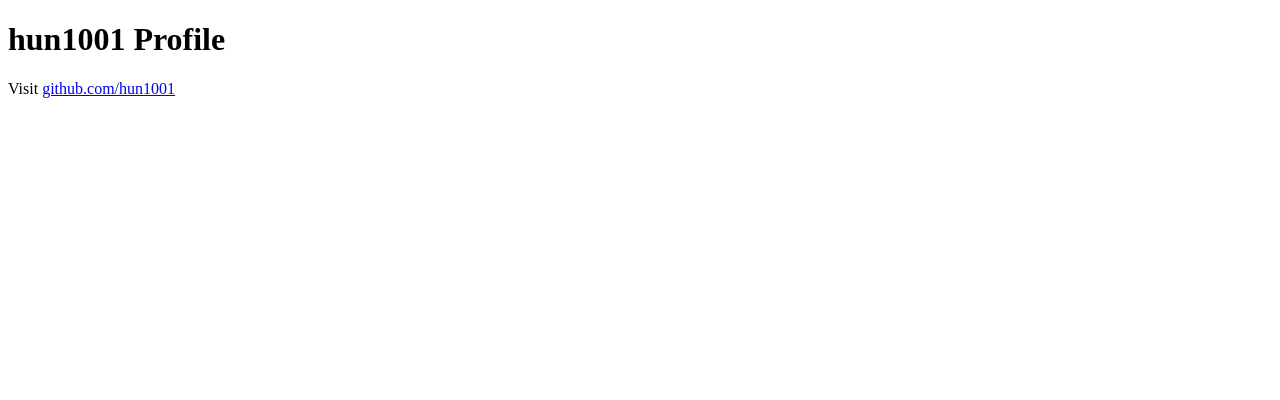
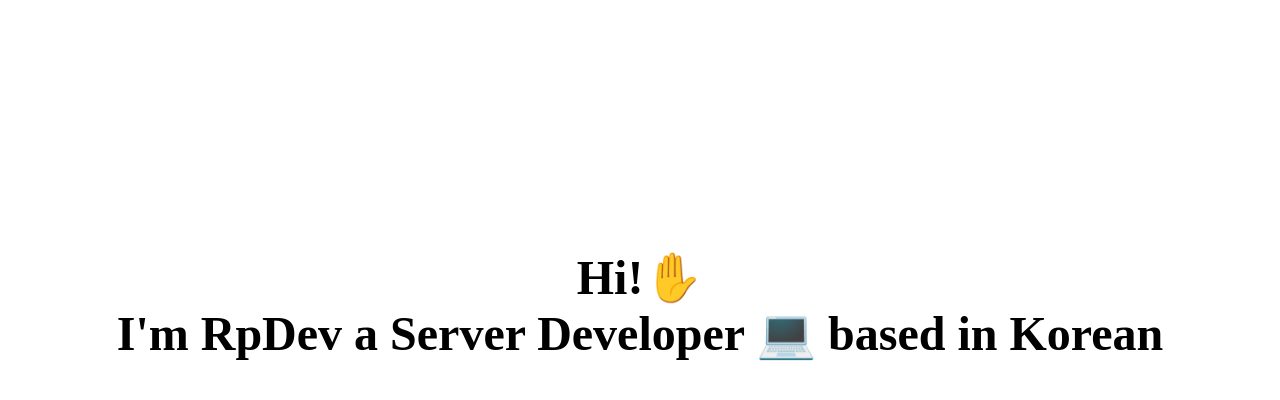
Before and after one commit to hun1001/hun1001.github.io, a SvelteKit app: page / in a window 1280 px wide. Shown: the top 400 px of the page. Built offline with nearby package versions, Linux system fonts and the light colour scheme.

Commit message:
프로필 참고하여 제작 완료 lib 추가 및 about project home에 기본 정보 추가함

```diff
--- a/package.json
+++ b/package.json
@@ -21,5 +21,8 @@
 		"typescript": "^5.0.0",
 		"vite": "^5.0.3"
 	},
-	"type": "module"
+	"type": "module",
+	"dependencies": {
+		"svelte-icons": "^2.1.0"
+	}
 }
--- a/src/routes/+page.svelte
+++ b/src/routes/+page.svelte
@@ -1,4 +1,113 @@
-<h1>hun1001 Profile</h1>
-<p>
-    Visit <a href="https://github.com/hun1001">github.com/hun1001</a>
-</p>
+<script>
+    import FaLinkedin from "svelte-icons/fa/FaLinkedin.svelte";
+    import FaGithub from "svelte-icons/fa/FaGithub.svelte";
+    import FaEnvelope from "svelte-icons/fa/FaEnvelope.svelte";
+    import { modalOpened } from "$lib/store";
+</script>
+
+<svelte:head>
+    <title>hun1001 - Main page</title>
+</svelte:head>
+
+<main>
+    <h1>Hi!✋ <br /> I'm RpDev a Server Developer 💻 based in Korean</h1>
+    <div class="icons">
+        <div
+            role="button"
+            tabindex="0"
+            on:keypress={() => {
+                modalOpened.set(true);
+            }}
+            on:click={() => {
+                modalOpened.set(true);
+            }}
+        >
+            <div class="icon">
+                <FaEnvelope />
+            </div>
+        </div>
+
+        <a
+            href="https://github.com/hun1001"
+            aria-label="GitHub"
+            target="_blank"
+            rel="noopener noreferrer"
+        >
+            <div class="icon">
+                <FaGithub />
+            </div>
+        </a>
+        <a
+            href="https://www.linkedin.com/in/%ED%83%9C%ED%9B%88-%EC%9E%84-b0a857306/"
+            aria-label="Linkedin"
+            target="_blank"
+            rel="noopener noreferrer"
+        >
+            <div class="icon">
+                <FaLinkedin />
+            </div>
+        </a>
+    </div>
+</main>
+
+<style>
+    a {
+        color: white;
+        text-decoration: none;
+    }
+    main {
+        text-align: center;
+        padding: 0;
+        margin: 0 auto;
+        text-align: center;
+
+        display: flex;
+        flex-direction: column;
+        height: calc(100vh - 80px - 88px);
+        justify-content: center;
+        align-items: center;
+    }
+
+    h1 {
+        font-weight: 700;
+    }
+
+    main > h1 {
+        margin: 50px 10px 0;
+        font-size: 36px;
+    }
+
+    .icons {
+        display: flex !important;
+        justify-content: center !important;
+        align-items: center;
+        gap: 20px;
+        cursor: pointer;
+        font-size: 30px;
+        display: flex;
+        justify-content: space-between;
+        max-width: 200px;
+        margin: 50px auto 0;
+    }
+
+    .icon {
+        cursor: pointer;
+        transition: color 0.2s ease-in-out;
+        width: 40px;
+    }
+    .icon:hover {
+        color: #ca3c25;
+    }
+
+    @media (min-width: 900px) {
+        main > h1 {
+            font-size: 48px;
+        }
+    }
+
+    @media (min-width: 600px) {
+        main {
+            max-width: none;
+        }
+    }
+</style>
```
Also changed, not shown: 1 other file (tests, documents, lock files or other folders).
